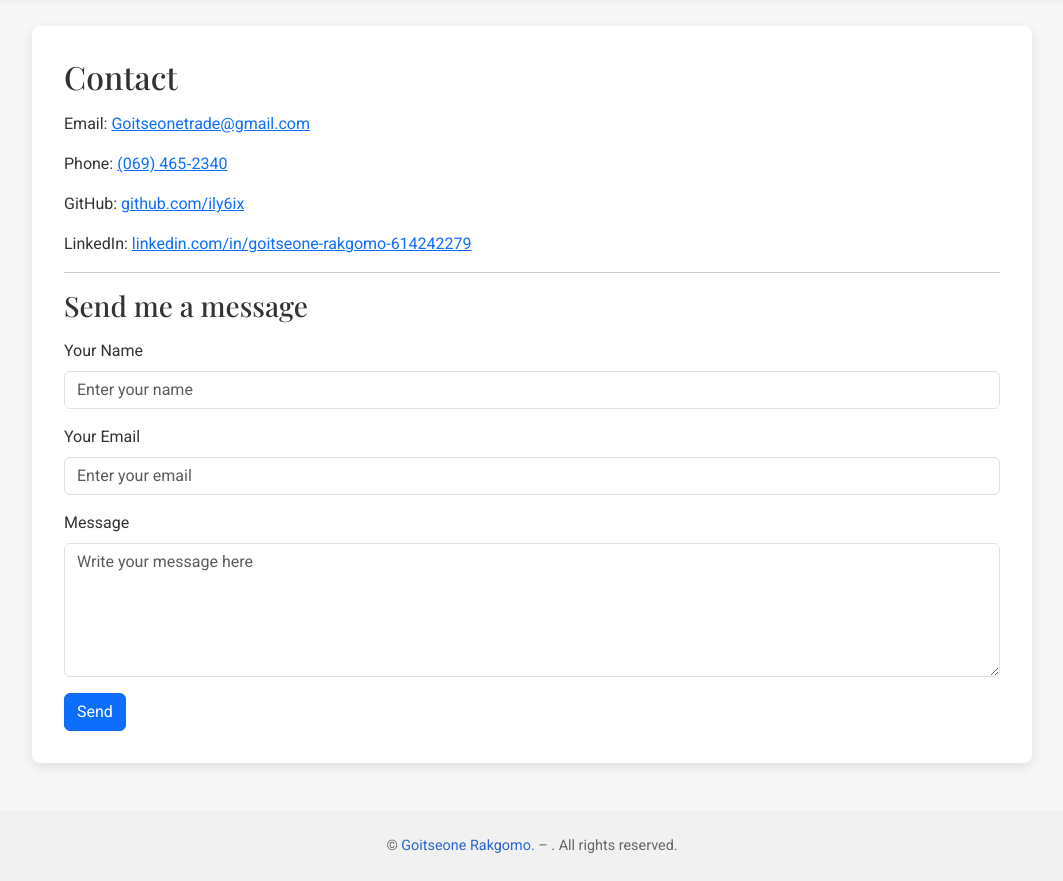
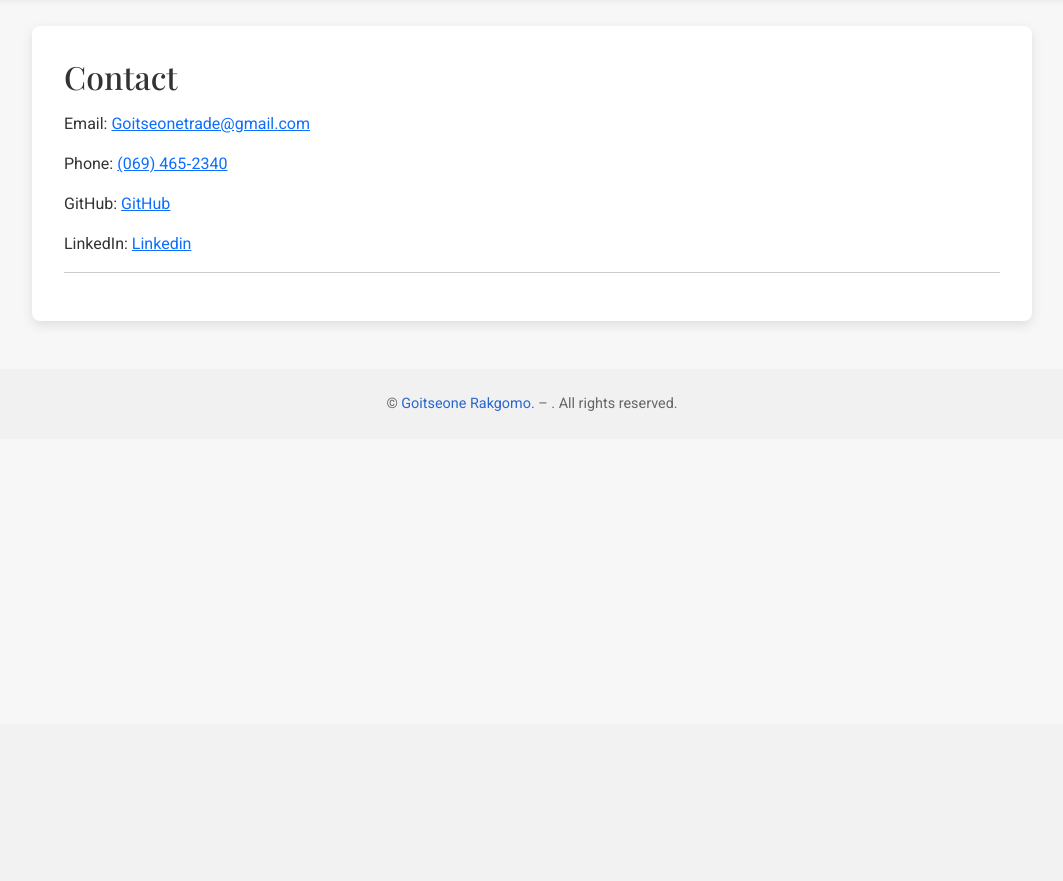
Before and after one commit to ily6ix/flask-app, a Flask app: page /contact in a window 1280 px wide. Shown: the part 76-957 px from the top of the page, without its empty margins (108-1171 px from the left). After the commit the page ends 487 px from the top, so only its background shows below. Run offline with Flask 3, Linux system fonts and the light colour scheme.

Commit message:
Add files via upload

```diff
--- a/templates/contact.html
+++ b/templates/contact.html
@@ -5,25 +5,9 @@
 
 <p>Email: <a href="mailto:Goitseonetrade@gmail.com">Goitseonetrade@gmail.com</a></p>
 <p>Phone: <a href="tel:+27694652340">(069) 465‑2340</a></p>
-<p>GitHub: <a href="https://github.com/ily6ix" target="_blank" rel="noopener noreferrer">github.com/ily6ix</a></p>
-<p>LinkedIn: <a href="https://www.linkedin.com/in/goitseone-rakgomo-614242279" target="_blank" rel="noopener noreferrer">linkedin.com/in/goitseone-rakgomo-614242279</a></p>
+<p>GitHub: <a href="https://github.com/ily6ix" target="_blank" rel="noopener noreferrer">GitHub</a></p>
+<p>LinkedIn: <a href="https://www.linkedin.com/in/goitseone-rakgomo-614242279" target="_blank" rel="noopener noreferrer">Linkedin</a></p>
 
 <hr>
 
-<h3>Send me a message</h3>
-<form method="POST" action="{{ url_for('contact') }}">
-  <div class="mb-3">
-    <label for="name" class="form-label">Your Name</label>
-    <input type="text" class="form-control" id="name" name="name" required placeholder="Enter your name">
-  </div>
-  <div class="mb-3">
-    <label for="email" class="form-label">Your Email</label>
-    <input type="email" class="form-control" id="email" name="email" required placeholder="Enter your email">
-  </div>
-  <div class="mb-3">
-    <label for="message" class="form-label">Message</label>
-    <textarea class="form-control" id="message" name="message" rows="5" required placeholder="Write your message here"></textarea>
-  </div>
-  <button type="submit" class="btn btn-primary">Send</button>
-</form>
 {% endblock %}
--- a/templates/index.html
+++ b/templates/index.html
@@ -17,7 +17,7 @@
 
       <!-- Action Buttons -->
       <div class="d-flex gap-3 mt-3">
-        <a href="#contact" class="btn btn-primary btn-lg px-4 py-2 rounded-pill shadow">
+        <a href="{{ url_for('contact') }}" class="btn btn-primary btn-lg px-4 py-2 rounded-pill shadow">
           <i class="bi bi-envelope me-2"></i>Contact Me
         </a>
 
```
